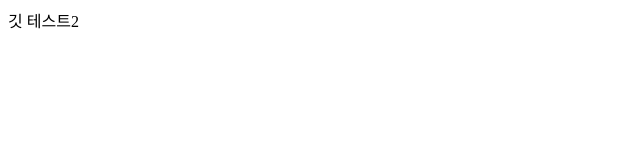
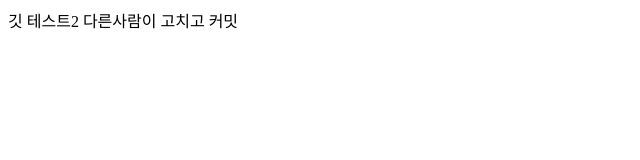
Before and after one commit to cksrlcks/ec_git_test, a plain HTML site: page index.html in a window 1280 px wide. Shown: the whole page, without its empty margins (0-640 px from the left). Drawn offline with Linux system fonts and the light colour scheme.

Commit message:
다른사람이 커밋 케이스

```diff
--- a/index.html
+++ b/index.html
@@ -5,6 +5,6 @@
 	<title>Document</title>
 </head>
 <body>
-	깃 테스트2
+	깃 테스트2 다른사람이 고치고 커밋
 </body>
 </html>
```
